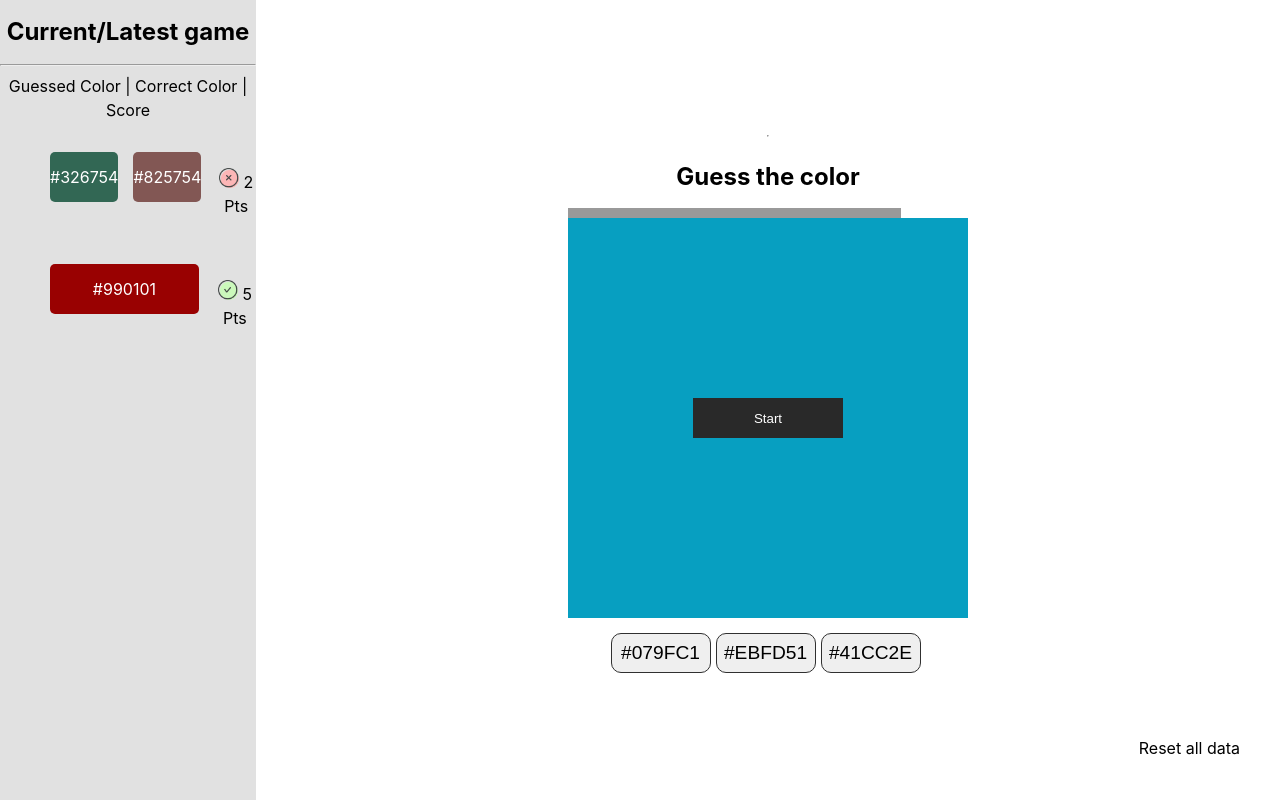
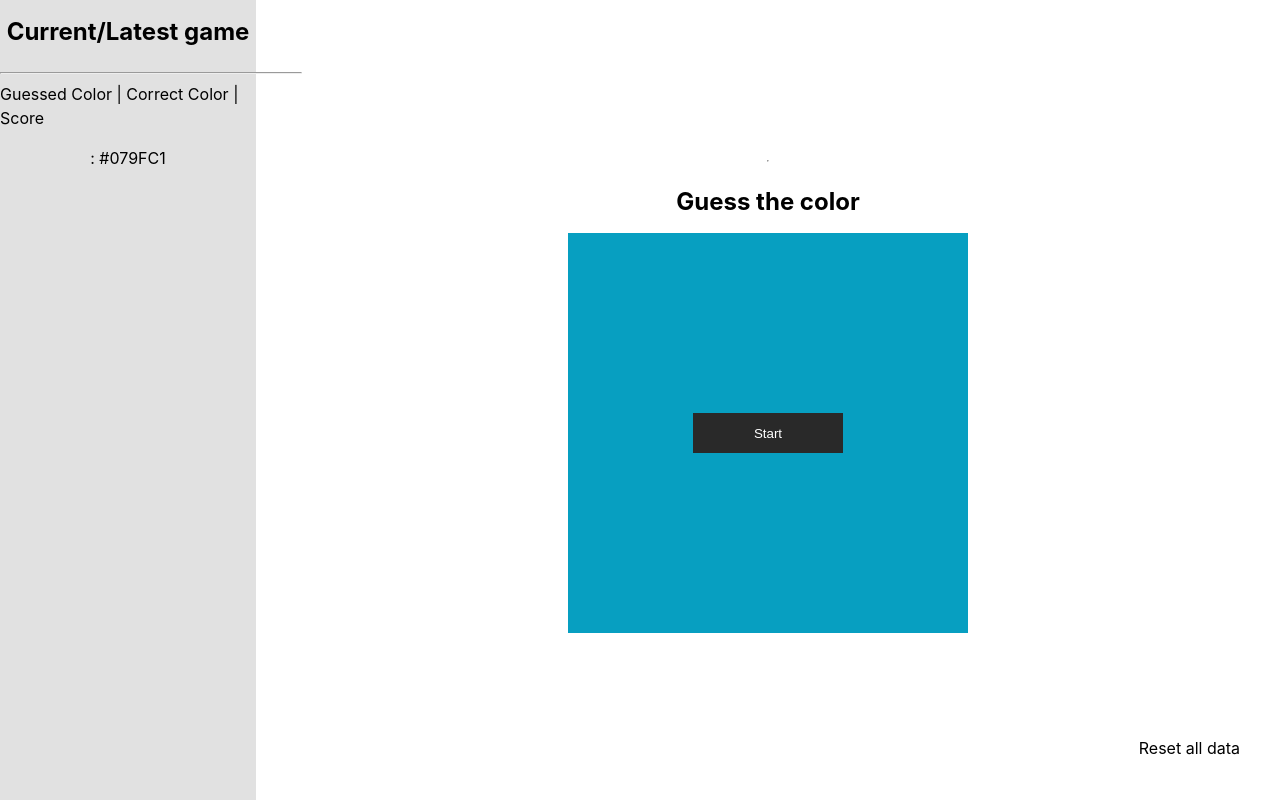
Before and after one commit to gaamatoss/softExpertDesafio2, a React (Vite) app: page / in a window 1280 px wide. Built offline with nearby package versions, Linux system fonts and the light colour scheme.

Commit message:
passando as resposta para o componente de sidebar

```diff
--- a/src/App.jsx
+++ b/src/App.jsx
@@ -12,34 +12,23 @@ function App() {
 
   const [color, setColor] = useState("")
   const [answers, setAnswers] = useState([])
+  const [clickedAnswer, setClickedAnswer] = useState([])
   const [isWrong, setIsWrong] = useState(false)
-
-  const [progress, setProgress] = useState(30);
   const [start, setStart] = useState(false)
 
 
-  useEffect(() => {
-    setTimeout(() => {
-      if (progress === 0) {
-        setProgress(0)
-        console.log('terminou');
-        console.log(progress);
-      } else {
-        setProgress(progress - 1)
-        console.log(progress);
-      }
-    }, 1000)
-  }, [progress])
 
   const handleAnswerClicked = (e, answer) => {
     if (answer === color) {
       setIsWrong(true)
-      console.log("Voce acertou: ", e.target.textContent);
+      console.log("Voce acertou + 5 Pts");
+      setClickedAnswer(e.target.textContent)
       generateColor()
     } else {
       setIsWrong(false)
       generateColor()
-      console.log("Voce errou: ", e.target.textContent, "a certa era: ", color);
+      console.log("Voce errou - 1 Pt");
+      setClickedAnswer(e.target.textContent)
     }
   }
 
@@ -55,24 +44,27 @@ function App() {
 
   return (
     <div className="App">
-      <Sidebar />
+      <Sidebar answers={clickedAnswer} color={color} />
       <div className='color__game'>
         {/* <label htmlFor="">Your Name: </label>
         <input type="text" style={{ padding: '5px', width: '300px', height: '30px', marginBottom: '5px', borderRadius: '10px', fontSize: '1.2rem' }} /> */}
         <hr />
         <h2>Guess the color</h2>
-        <progress value={progress} max="30" min="0" style={{ width: '400px', height: '10px', borderRadius: '0px', color: '#fff' }} />
+        {/* <progress value={progress} max="30" min="0" style={{ width: '400px', height: '10px', borderRadius: '0px', color: '#fff' }} /> */}
         <div className='color_div' style={{ background: color, display: 'flex', alignItems: 'center', justifyContent: 'center' }}>
-          <button style={{ width: '150px', height: '40px', color: 'white', background: '#292929', border: 'none', cursor: 'pointer' }}>Start</button>
+          {
+            !start ? <button onClick={() => setStart(true)} style={{ width: '150px', height: '40px', color: 'white', background: '#292929', border: 'none', cursor: 'pointer' }}>Start</button> : ''
+          }
         </div>
         <div>
           {
-            answers.map(answer => (
+            start ? answers.map(answer => (
               <button
                 onClick={(e) => handleAnswerClicked(e, answer)}
                 className='color__selected'
                 key={answer}>{answer}</button>
-            ))
+            )) : ''
+
           }
         </div>
       </div>
--- a/src/components/Sidebar.jsx
+++ b/src/components/Sidebar.jsx
@@ -24,14 +24,17 @@ const SideCardCorrect = () => {
     )
 }
 
-export default function Sidebar() {
+export default function Sidebar(props) {
     return (
-        <div className='sidebar' style={{ textAlign: 'center' }}>
+        <div className='sidebar'>
             <h2>Current/Latest game</h2>
-            <hr />
+            <hr style={{ width: '300px' }} />
             <span >Guessed Color | Correct Color | Score</span>
-            <SideCardWrong />
-            <SideCardCorrect />
+            <div className='sideAnswers'>
+                {/* <SideCardWrong />
+                <SideCardCorrect /> */}
+                <p>{props.answers} : {props.color}</p>
+            </div>
         </div>
     )
 }
--- a/src/components/sidebar.css
+++ b/src/components/sidebar.css
@@ -2,6 +2,9 @@
     width: 20%;
     height: 100vh;
     background-color: rgb(225, 225, 225);
+    display: flex;
+    align-items: center;
+    flex-direction: column;
 }
 
 .sideColorWrong {
```
